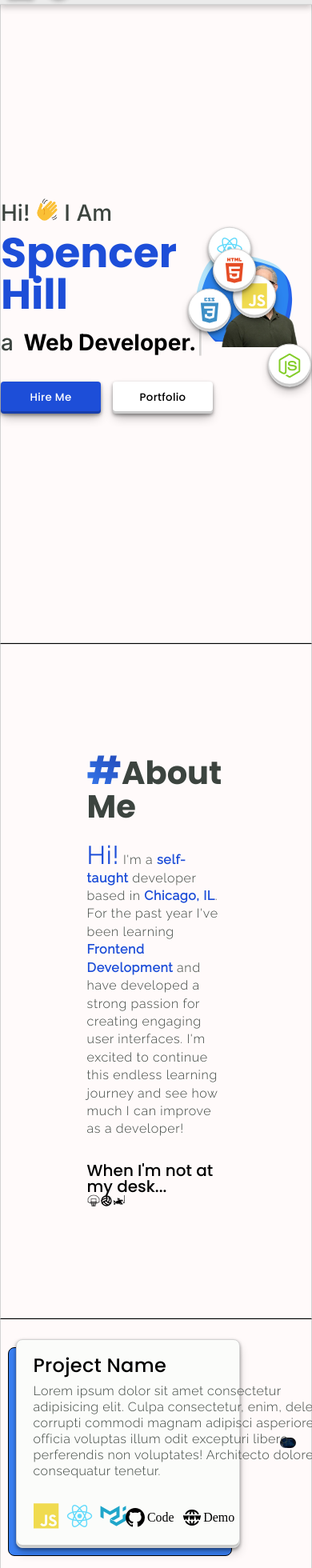
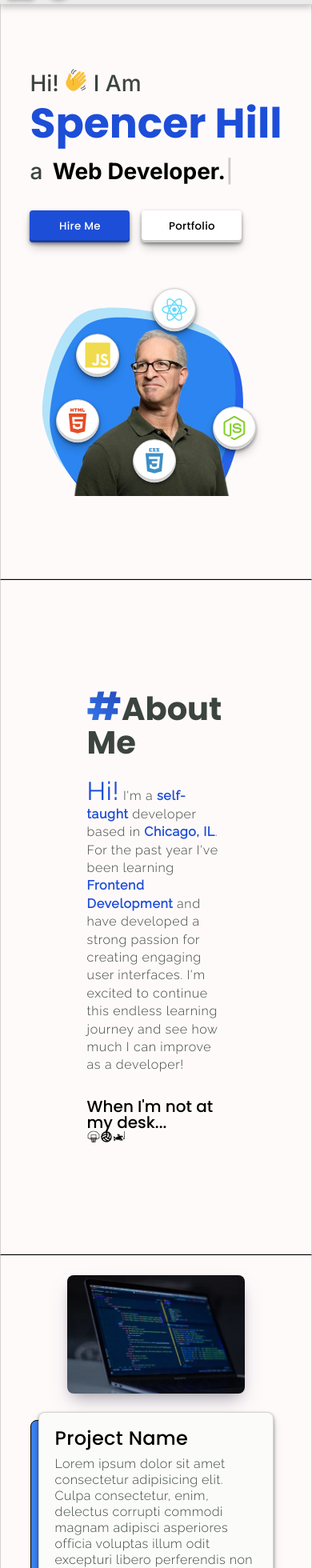
Before and after one commit to spencerhill97/portfolio, a React (Vite) app: page / in a window 390 px wide. Shown: the part 40-2000 px from the top of the page at 80% size. Built offline with nearby package versions, Linux system fonts and the light colour scheme.

Commit message:
working on making page mobile responsive

```diff
--- a/src/index.css
+++ b/src/index.css
@@ -153,14 +153,13 @@ table {
 #root {
   height: 100%;
   width: 100%;
-  font-family: "Open Sans", var(--backup-fonts);
-  margin: 0 auto;
+  font-family: "Raleway", var(--backup-fonts);
 }
 
 .main-wrapper {
+  position: relative;
   width: 100%;
   height: 100%;
-  position: relative;
 }
 
 .hidden {
@@ -195,8 +194,8 @@ table {
 .wrapper {
   background-color: #fffafa;
   min-height: 100vh;
+  max-width: 1200px;
   width: 100%;
-  max-width: 1000px;
   margin: 0 auto;
   border: 1px solid lightgray;
 }
@@ -228,7 +227,7 @@ table {
   padding-top: 5px;
   padding-bottom: 5px;
   width: 100%;
-  max-width: 1000px;
+  max-width: 1200px;
   box-shadow: rgba(0, 0, 0, 0.24) 0px 3px 8px;
   border-bottom: lightgray 1px solid;
   background-color: #ebebeb;
@@ -412,9 +411,9 @@ li.active {
 .home {
   /* subtracting the padding from main wrapper */
   display: flex;
-  flex-wrap: no-wrap;
   align-items: center;
   justify-content: space-around;
+  width: 100%;
 }
 
 .home article:first-of-type {
@@ -620,6 +619,16 @@ li.active {
   }
 }
 
+@media screen and (max-width: 851px) {
+  .home {
+    min-height: 100%;
+    flex-direction: column;
+    gap: 100px;
+    padding-top: 125px;
+    padding-bottom: 100px;
+  }
+}
+
 /*======================================== ABOUT PAGE ======================================== */
 .about {
   display: flex;
@@ -720,24 +729,26 @@ li.active {
 
 .projects-list {
   display: flex;
+  flex-wrap: wrap;
   flex-direction: column;
   align-items: center;
   gap: 100px;
   padding-top: 25px;
+  padding-bottom: 25px;
 }
 
 .project {
   display: flex;
   justify-content: center;
   align-items: center;
-  width: 90%;
+  width: 95%;
   height: 100%;
   gap: 50px;
 }
 
 .project figure {
-  width: 50%;
-  width: max(50%, 280px);
+  width: max(45%, 280px);
+  overflow: visible;
 }
 
 .project figure .project-pic {
@@ -745,11 +756,13 @@ li.active {
   height: 100%;
   width: 100%;
   border-radius: 8px;
+  box-shadow: rgba(50, 50, 93, 0.25) 0px 13px 27px -5px,
+    rgba(0, 0, 0, 0.3) 0px 8px 16px -8px;
 }
 
 .card {
   position: relative;
-  width: max(50%, 280px);
+  width: max(50%, 50ch);
 }
 
 .overlay-shadow {
@@ -777,7 +790,7 @@ li.active {
   box-shadow: rgba(0, 0, 0, 0.4) 0px 2px 4px,
     rgba(0, 0, 0, 0.3) 0px 7px 13px -3px, rgba(0, 0, 0, 0.2) 0px -3px 0px inset;
   z-index: 1;
-  transition: ease-in-out all 100ms;
+  transition: ease-in-out all 250ms;
 }
 
 .card:hover > .overlay-shadow.even {
@@ -802,10 +815,9 @@ li.active {
 }
 
 .content .description {
-  font-weight: 100;
+  font-weight: 300;
   line-height: 1.25rem;
   letter-spacing: 0.03rem;
-  width: 40ch;
   z-index: 1;
 }
 
@@ -843,7 +855,23 @@ li.active {
 }
 
 .project-link svg {
-  font-size: 1.5rem;
+  font-size: 2rem;
+  cursor: pointer;
+}
+
+@media screen and (max-width: 851px) {
+  .project {
+    flex-direction: column !important;
+    gap: 20px;
+  }
+
+  .project figure {
+    width: 60%;
+  }
+
+  .card {
+    width: 80%;
+  }
 }
 
 /*======================================== CONTACT PAGE ======================================== */
@@ -932,3 +960,9 @@ button[type="submit"]:active {
 .projects {
   border-top: 1px solid black;
 }
+
+@media screen and (max-width: 851px) {
+  .wrapper {
+    width: 100%;
+  }
+}
```
